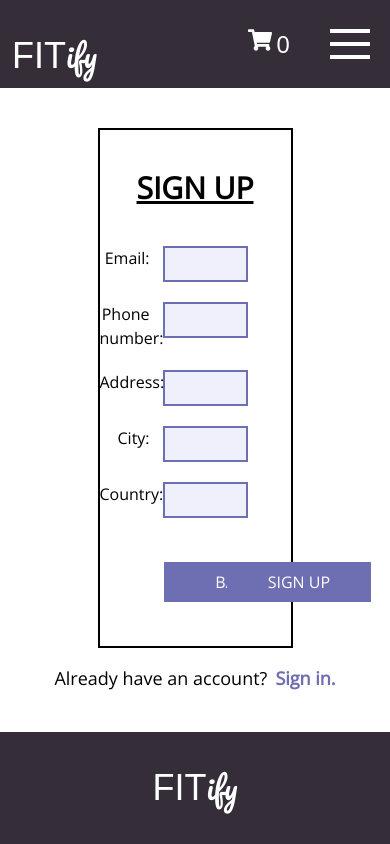
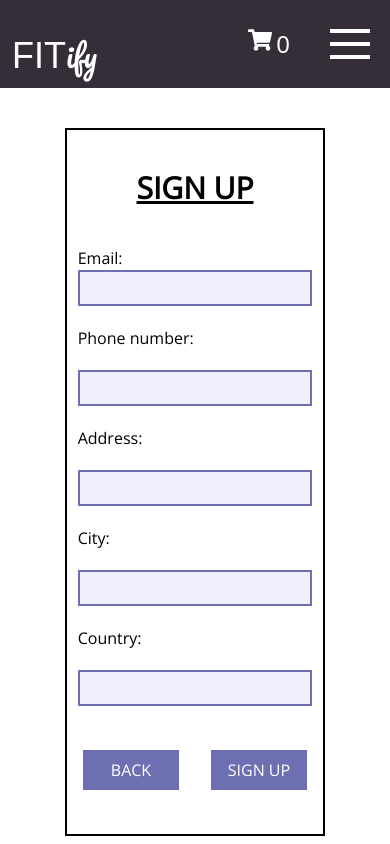
Before and after one commit to ikozul00/Fitify-web-app, a Next.js app in the folder fitify-web-app/: page /registration in a window 390 px wide. Both pictures are taken after typing "Sample", "Sample", "Sample", "Sample123", "Sample123" into the empty fields and a click on the button "NEXT". Shown: the top 844 px of the page. Built offline with nearby package versions, Linux system fonts and the light colour scheme; a web font is replaced by a local one.

Commit message:
Registration is responsive

```diff
--- a/fitify-web-app/pages/registration/index.js
+++ b/fitify-web-app/pages/registration/index.js
@@ -8,40 +8,42 @@ const Registration = () => {
     return(
         <>
         <div className=" font-open-sans text-center">
-            <div className="w-2/4 mx-auto mt-10 border-2 border-black flex-col text-center ">
+            <div className="w-4/6 mx-auto mt-10 border-2 border-black flex-col text-center ">
                 <h1 className=" text-3xl font-semibold pt-10 pb-10 underline underline-offset-2">SIGN UP</h1>
                 <form >
                     {(page===1) &&
-                        <div className="grid grid-cols-3 text-right">
-                        <label htmlFor="name" className=" pr-3.2">First name:</label>
-                        <input type="text" id="name" name="name" className="  border-2 border-fitify-purple h-9 w-4/6 form-field col-span-2"></input>
-                        <label htmlFor="surname" className=" pr-3.2 mt-5">Last name:</label>
-                        <input type="text" id="surname" name="surname" className=" mt-5 border-2 border-fitify-purple w-4/6 h-9 form-field col-span-2"></input>
-                        <label htmlFor="username" className=" pr-3.2 mt-5">Username:</label>
-                        <input type="text" id="username" name="username" className="mt-5 border-2 border-fitify-purple w-4/6 h-9 form-field col-span-2"></input>
-                        <label htmlFor="password" className=" pr-3.2 mt-5">Password:</label>
-                        <input type="password" id="password" name="password" className="mt-5 border-2 border-fitify-purple w-4/6 h-9 form-field col-span-2"></input>
-                        <label htmlFor="password2" className=" pr-3.2 mt-5">Repeat password:</label>
-                        <input type="password" id="password2" name="password2" className="mt-5 border-2 border-fitify-purple w-4/6 h-9 form-field col-span-2"></input>
-                        <button type="submit" className="bg-fitify-purple px-10 py-2 font-medium uppercase hover:opacity-80 text-white border-none my-11 col-start-3 w-36" onClick={() => setPage(2)}>Next</button>
+                        <div className="sm:grid grid-cols-3 flex flex-col items-center  sm:text-right text-left">
+                        <label htmlFor="name" className=" pr-3.2 sm:w-full w-11/12 mx-auto">First name:</label>
+                        <input type="text" id="name" name="name" className="  border-2 border-fitify-purple h-9 sm:w-4/6 w-11/12 sm:mx-0 mx-auto  form-field sm:col-span-2 col-span-3 "></input>
+                        <label htmlFor="surname" className=" pr-3.2 sm:w-full w-11/12 mx-auto mt-5">Last name:</label>
+                        <input type="text" id="surname" name="surname" className=" mt-5 border-2 border-fitify-purple h-9 sm:w-4/6 w-11/12 sm:mx-0 mx-auto  form-field sm:col-span-2 col-span-3 "></input>
+                        <label htmlFor="username" className=" pr-3.2 sm:w-full w-11/12 mx-auto mt-5">Username:</label>
+                        <input type="text" id="username" name="username" className="mt-5 border-2 border-fitify-purple h-9 sm:w-4/6 w-11/12 sm:mx-0 mx-auto  form-field sm:col-span-2 col-span-3 "></input>
+                        <label htmlFor="password" className=" pr-3.2 sm:w-full w-11/12 mx-auto mt-5">Password:</label>
+                        <input type="password" id="password" name="password" className="mt-5 border-2 border-fitify-purple h-9 sm:w-4/6 w-11/12 sm:mx-0 mx-auto  form-field sm:col-span-2 col-span-3 "></input>
+                        <label htmlFor="password2" className=" pr-3.2 sm:w-full w-11/12 mx-auto mt-5">Repeat password:</label>
+                        <input type="password" id="password2" name="password2" className="mt-5 border-2 border-fitify-purple h-9 sm:w-4/6 w-11/12 sm:mx-0 mx-auto  form-field sm:col-span-2 col-span-3"></input>
+                        <button type="submit" className="bg-fitify-purple sm:px-10 px-0 py-2 font-medium uppercase hover:opacity-80 text-white border-none my-11 col-start-3  sm:w-36 w-24" onClick={() => setPage(2)}>Next</button>
                         </div>
                     }
                     {(page===2) &&
-                        <div className="grid grid-cols-3 text-right">
-                        <label htmlFor="email" className="pr-3.2">Email:</label>
-                        <input type="text" id="email" name="email" className=" border-2 border-fitify-purple w-4/6 h-9 form-field col-span-2"></input>
-                        <label htmlFor="phone" className=" pr-3.2 mt-5">Phone number:</label>
-                        <input type="text" id="phone" name="phone" className=" mt-5 border-2 border-fitify-purple w-4/6 h-9 form-field col-span-2"></input>
-                        <label htmlFor="address" className=" pr-3.2 mt-5">Address:</label>
-                        <input type="text" id="address" name="address" className=" mt-5 border-2 border-fitify-purple w-4/6 h-9 form-field col-span-2"></input>
-                        <label htmlFor="city" className=" pr-3.2 mt-5">City:</label>
-                        <input type="text" id="city" name="city" className=" mt-5 border-2 border-fitify-purple w-4/6 h-9 form-field col-span-2"></input>
-                        <label htmlFor="country" className=" pr-3.2 mt-5">Country:</label>
-                        <input type="text" id="country" name="country" className=" mt-5 border-2 border-fitify-purple w-4/6 h-9 form-field col-span-2"></input>
-                        <button type="submit" className="bg-fitify-purple py-2 font-medium uppercase hover:opacity-80 text-white border-none my-11 col-start-1 w-36 ml-16" onClick={() => setPage(1)}>Back</button>
+                        <div className="sm:grid grid-cols-3 flex flex-col items-center  sm:text-right text-left">
+                        <label htmlFor="email" className="pr-3.2 sm:w-full w-11/12 mx-auto">Email:</label>
+                        <input type="text" id="email" name="email" className=" border-2 border-fitify-purple h-9 sm:w-4/6 w-11/12 sm:mx-0 mx-auto  form-field sm:col-span-2 col-span-3"></input>
+                        <label htmlFor="phone" className=" pr-3.2 mt-5 sm:w-full w-11/12 mx-auto">Phone number:</label>
+                        <input type="text" id="phone" name="phone" className=" mt-5 border-2 border-fitify-purple h-9 sm:w-4/6 w-11/12 sm:mx-0 mx-auto  form-field sm:col-span-2 col-span-3"></input>
+                        <label htmlFor="address" className=" pr-3.2 mt-5 sm:w-full w-11/12 mx-auto">Address:</label>
+                        <input type="text" id="address" name="address" className=" mt-5 border-2 border-fitify-purple h-9 sm:w-4/6 w-11/12 sm:mx-0 mx-auto  form-field sm:col-span-2 col-span-3"></input>
+                        <label htmlFor="city" className=" pr-3.2 mt-5 sm:w-full w-11/12 mx-auto">City:</label>
+                        <input type="text" id="city" name="city" className=" mt-5 border-2 border-fitify-purple h-9 sm:w-4/6 w-11/12 sm:mx-0 mx-auto  form-field sm:col-span-2 col-span-3"></input>
+                        <label htmlFor="country" className=" pr-3.2 mt-5 sm:w-full w-11/12 mx-auto">Country:</label>
+                        <input type="text" id="country" name="country" className=" mt-5 border-2 border-fitify-purple h-9 sm:w-4/6 w-11/12 sm:mx-0 mx-auto  form-field sm:col-span-2 col-span-3"></input>
+                        <div className="col-span-3 flex justify-around w-full">
+                        <button type="submit" className="bg-fitify-purple py-2 font-medium uppercase hover:opacity-80 text-white border-none my-11 col-start-2 sm:w-36 w-24" onClick={() => setPage(1)}>Back</button>
                         <Link href="/errorPage" passHref>
-                            <button type="submit" className="bg-fitify-purple py-2 font-medium uppercase hover:opacity-80 text-white border-none my-11 col-start-3 w-36">Sign Up</button>
+                            <button type="submit" className="bg-fitify-purple py-2 font-medium uppercase hover:opacity-80 text-white border-none my-11 col-start-sm:w-36 w-24">Sign Up</button>
                         </Link>
+                        </div>
 
                         </div>
                     }
```
